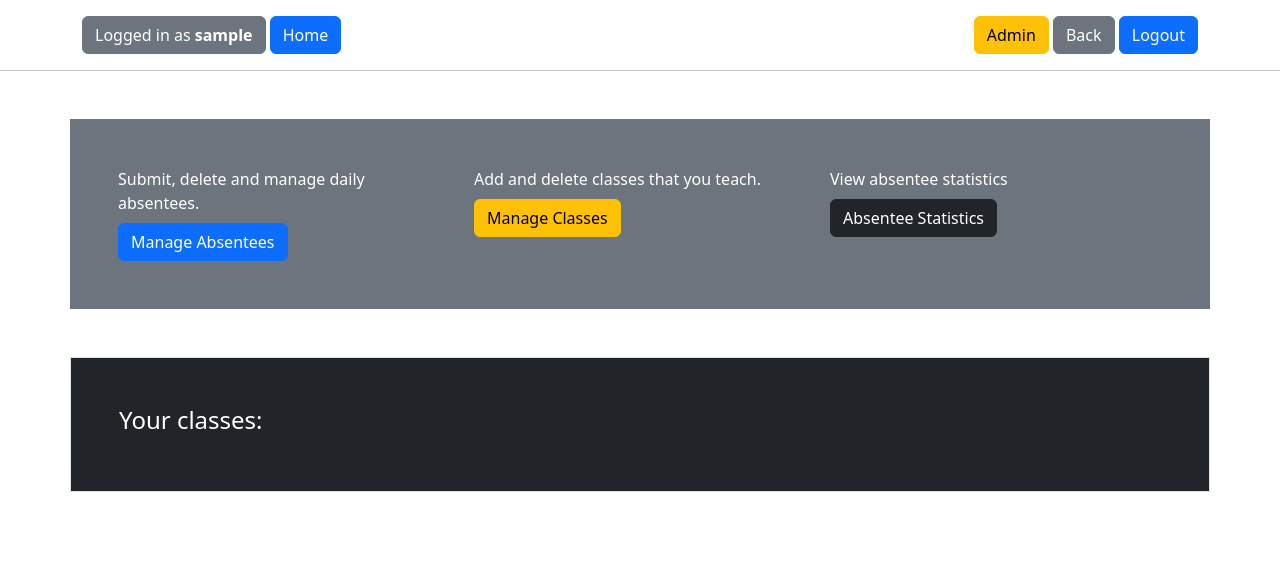
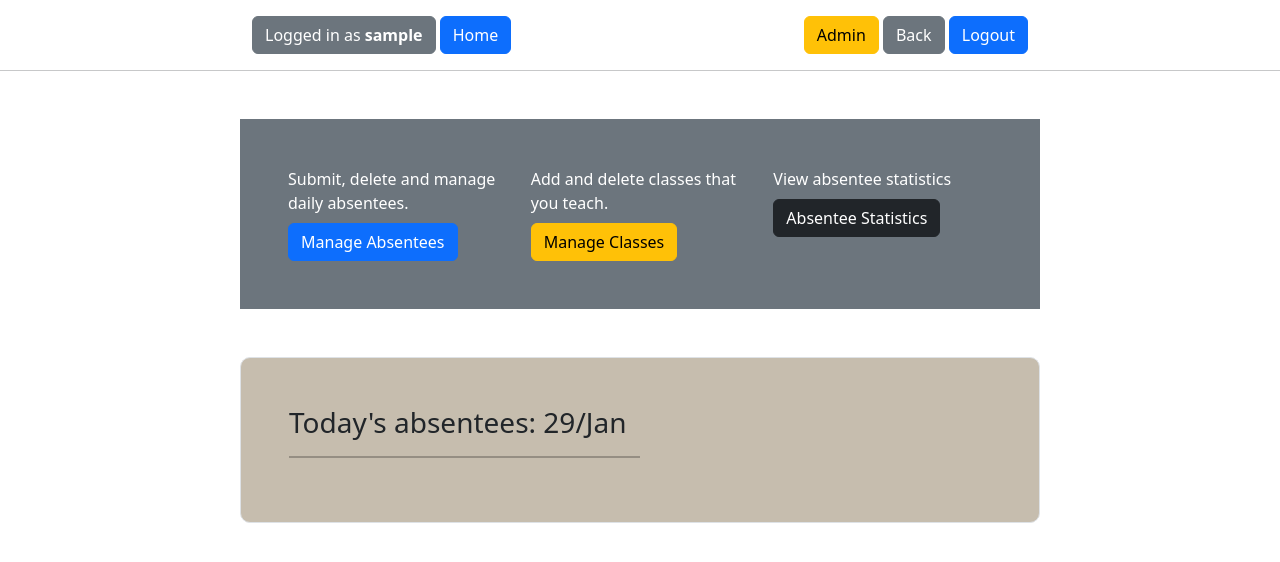
Before and after one commit to mrcoetzee/lesson-absentee-v2, a Django app: page /home/ in a window 1280 px wide. Shown: the top 562 px of the page. Run offline with Django 5.2, Linux system fonts and the light colour scheme; the visitor is signed in with stand-in values (Sample User, id 1); data that the repository does not hold is empty; some libraries are stand-ins or nearby versions.

Commit message:
08feb v4

```diff
--- a/base/models.py
+++ b/base/models.py
@@ -25,6 +25,8 @@ class Subject(models.Model):
     subject = models.CharField(max_length=50)
 
     def __str__(self):
+        return self.subject
+    def get_name(self):
         return self.subject
 
 
--- a/base/templates/base/home.html
+++ b/base/templates/base/home.html
@@ -3,6 +3,54 @@
 
 
 {% block content %}
+
+<style>
+.container {
+    max-width: 800px;
+    margin: 0 auto;
+}
+
+.border {
+    border: 1px solid #3498db; /* Blue border */
+    border-radius: 10px;
+}
+
+.bg-dark {
+    background-color: #3498db; /* Blue background color */
+}
+
+.text-white {
+    color: #fff;
+}
+
+h4 {
+    color: #f39c12; /* Yellow heading color */
+}
+
+.list-group {
+    margin-top: 10px;
+}
+
+.list-group li {
+    list-style: none;
+    padding: 10px;
+    background-color: #2980b9; /* Dark blue background color for list items */
+    margin-bottom: 5px;
+}
+
+input[type="hidden"] {
+    display: none;
+}
+.line{
+    border: none;
+    height : 2px;
+    background-color: #000;
+}
+.div-color-1{
+    background-color: #c0d6e4;
+}
+
+</style>
 
 <form action="{% url 'home' %}" method="post">
     {% csrf_token %}
@@ -40,21 +88,22 @@
 
 <!--Display a list of classes for the logged in teacher-->
 <!------------------------------------------------------------------------------------------------------>
-    <div class="container p-5 my-5 border  bg-dark text-white">
-        <h4>Your classes:</h4>
-        {% for class in classes %}
+    <div class="container p-5 my-5 border text-primary" style="background-color: #c6bdae" >
+        <h3 class="text-dark">Today's absentees: {{date_today}}</h3>
+        <hr class="line" width="50%"/>
+        {% for item in home_list %}
 
-            <div class="list-group">
-                <li class="list-group-item list-group-item-action selector" id="{{class.id}}"
-                onclick="myFunction('{{class.id}}')">
+            <h5 class="mb-2 mt-2" style="color:#514e4c">{{item.subject}} {{item.grade}} | {{item.desc}}</h5>
+            <div class="col-md-5 border p-2">
+            {% for absentee in item.absentee_list %}
 
-                <div class="row">
-                    <div class="col-md-2" >{{class.subject}} {{class.grade}}</div>
-                    <div class="col-md-4">{{class.description}}</div>
-                </div>
+                <li class="text-black">
+                    {{absentee}}
+                </li>
 
-                </li>
+            {% endfor %}
             </div>
+            <hr style="color:#514e4c"/>
         {% endfor %}
         <input type = "hidden" name = "classid" id="classid" value = "">
     </div>
--- a/base/views/home_view.py
+++ b/base/views/home_view.py
@@ -1,3 +1,5 @@
+import datetime
+from django.db.models import Case, When, Value, IntegerField
 from django.contrib.auth import logout
 from django.contrib import messages
 from django.contrib.auth.decorators import login_required
@@ -5,7 +7,7 @@ from django.contrib.auth.models import User
 from django.shortcuts import redirect, render
 from django.views.decorators.csrf import csrf_protect
 
-from base.models import ClassUnit
+from base.models import ClassUnit, LearnerClass
 
 
 @login_required(login_url='index')
@@ -13,7 +15,42 @@ from base.models import ClassUnit
 def home(request):
     #Get current user and classes
     current_user = request.user
-    classes = ClassUnit.objects.filter(user=current_user).order_by('subject')
+
+    try:
+        classes = ClassUnit.objects.filter(user=current_user).order_by(
+            Case(
+            When(subject=28, then=Value(0)), #subject 28 = 'Register Class'
+            When(subject=5, then=Value(9999)),default='subject',
+            output_field=IntegerField(),
+        )
+        )
+    except:
+        classes = ClassUnit.objects.filter(user=current_user).order_by('subject')
+
+    done_absentees = LearnerClass.objects.filter(classunit__user=current_user, created__date=datetime.date.today())
+    date_today = datetime.date.today().strftime("%d/%b")
+
+
+    #dictionary of subjects and learners per subject.
+    home_list = []
+
+    for a_class in classes:
+        subject = a_class.subject
+        grade = a_class.grade
+        desc = a_class.description
+
+        absentee_list = []
+        absentees = LearnerClass.objects.filter(classunit=a_class, created__date=datetime.date.today())
+        if absentees:
+            for absentee in absentees:
+                absentee_list.append(absentee.learner)
+        else:
+            absentee_list.append('-')
+
+        home_list.append({'subject':subject, 'grade':grade, 'desc':desc, 'absentee_list':absentee_list})
+
+
+
 
     ##############################################################
     # Redirect to manage_absentees
@@ -34,6 +71,7 @@ def home(request):
 
 
     #Define the output context
-    context = {'classes' : classes, 'current_user' : current_user}
+    context = {'classes' : classes, 'current_user' : current_user, 'done_absentees' : done_absentees,\
+               'date_today' : date_today, 'home_list': home_list}
 
     return render(request,'base/home.html', context)
```
